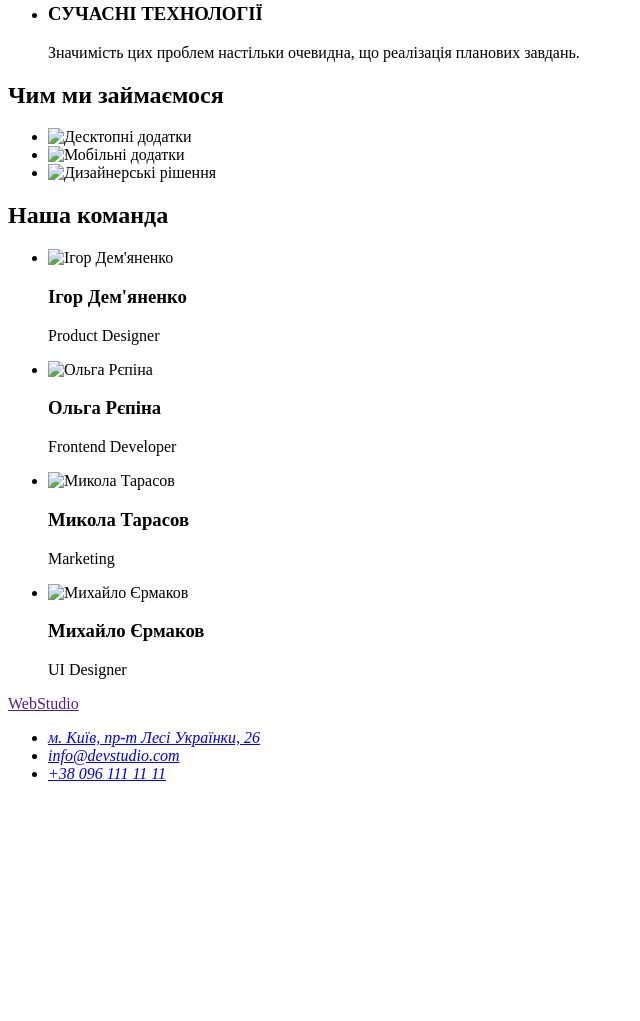
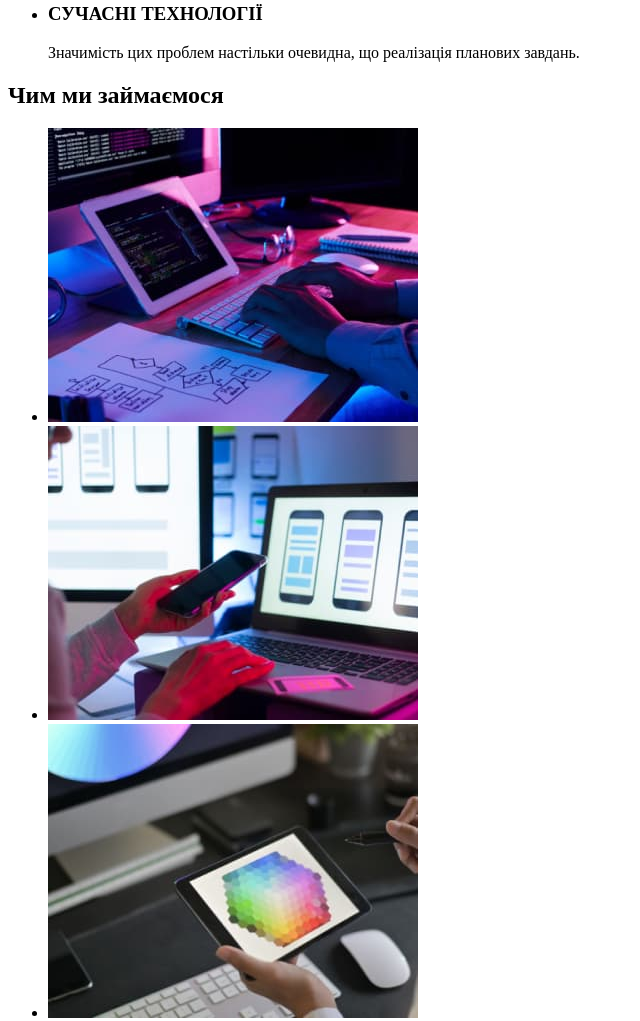
Before and after one commit to ViktorOkun/webstudio, a plain HTML site: page index.html in a window 1280 px wide. Shown: the part 532-1553 px from the top of the page, without its empty margins (0-640 px from the left). Before the commit the page ends 1331 px from the top, so only its background shows below. Drawn offline with Linux system fonts and the light colour scheme; the site is published under a folder, as on GitHub Pages, so addresses that start at the root find nothing.

Commit message:
додав крапки

```diff
--- a/index.html
+++ b/index.html
@@ -52,13 +52,13 @@
         <h2>Чим ми займаємося</h2>
             <ul>
                 <li>
-                    <img src="/images/img1.jpg" alt="Десктопні додатки" width="370">
+                    <img src="./images/img1.jpg" alt="Десктопні додатки" width="370">
                 </li>
                 <li>
-                    <img src="/images/img2.jpg" alt="Мобільні додатки" width="370">
+                    <img src="./images/img2.jpg" alt="Мобільні додатки" width="370">
                 </li>
                 <li>
-                    <img src="/images/img3.jpg" alt="Дизайнерські рішення" width="370">
+                    <img src="./images/img3.jpg" alt="Дизайнерські рішення" width="370">
                 </li>
             </ul>
     </section>
@@ -67,22 +67,22 @@
         <h2>Наша команда</h2>
         <ul>
             <li>
-                <img src="/images/designer.jpg" alt="Ігор Дем'яненко" width="270">
+                <img src="./images/designer.jpg" alt="Ігор Дем'яненко" width="270">
                 <h3>Ігор Дем'яненко</h3>
                 <p lang="en">Product Designer</p>
             </li>
             <li>
-                <img src="/images/frontend.jpg" alt="Ольга Рєпіна" width="270">
+                <img src="./images/frontend.jpg" alt="Ольга Рєпіна" width="270">
                 <h3>Ольга Рєпіна</h3>
                 <p lang="en">Frontend Developer</p>
             </li>
             <li>
-                <img src="/images/marketing.jpg" alt="Микола Тарасов" width="270">
+                <img src="./images/marketing.jpg" alt="Микола Тарасов" width="270">
                 <h3>Микола Тарасов</h3>
                 <p lang="en">Marketing</p>
             </li>
             <li>
-                <img src="/images/uidesigner.jpg" alt="Михайло Єрмаков" width="270">
+                <img src="./images/uidesigner.jpg" alt="Михайло Єрмаков" width="270">
                 <h3>Михайло Єрмаков</h3>
                 <p lang="en">UI Designer</p>
             </li>
```
